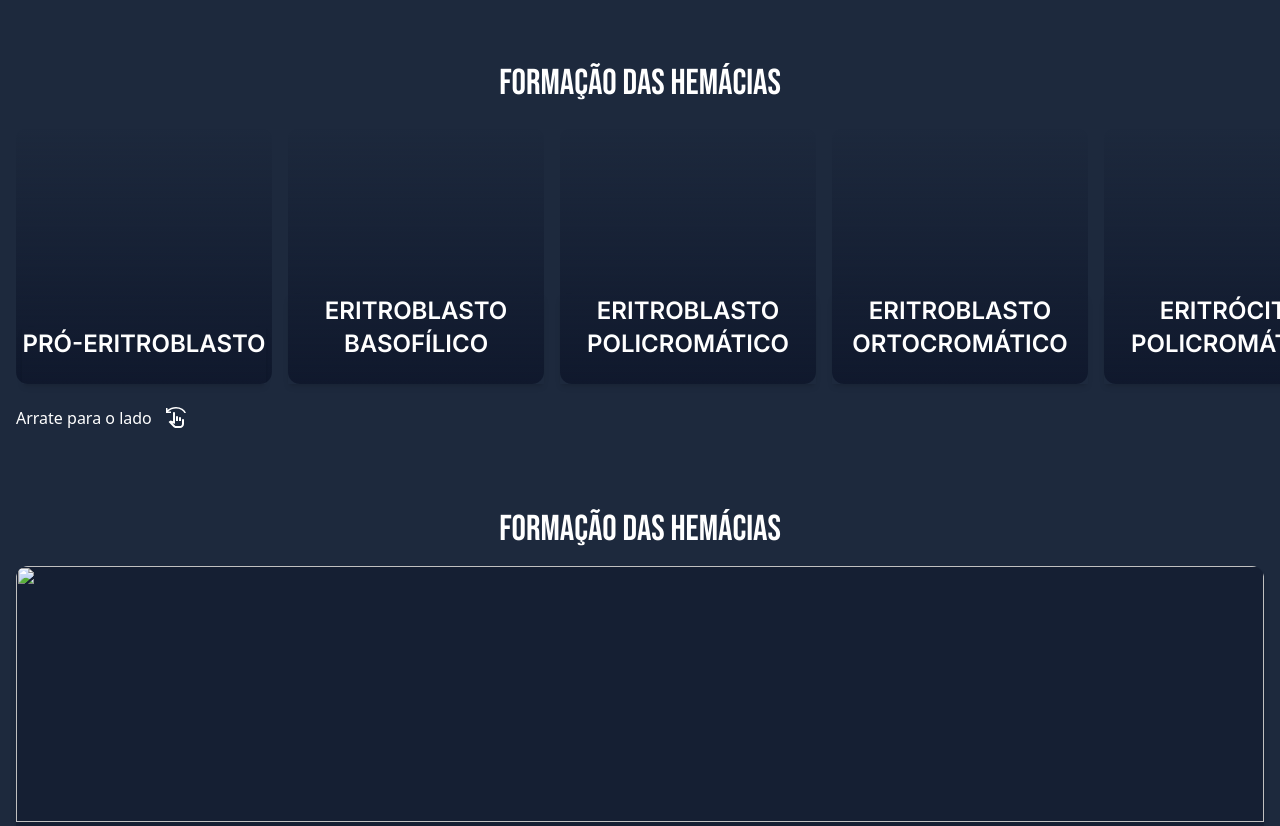
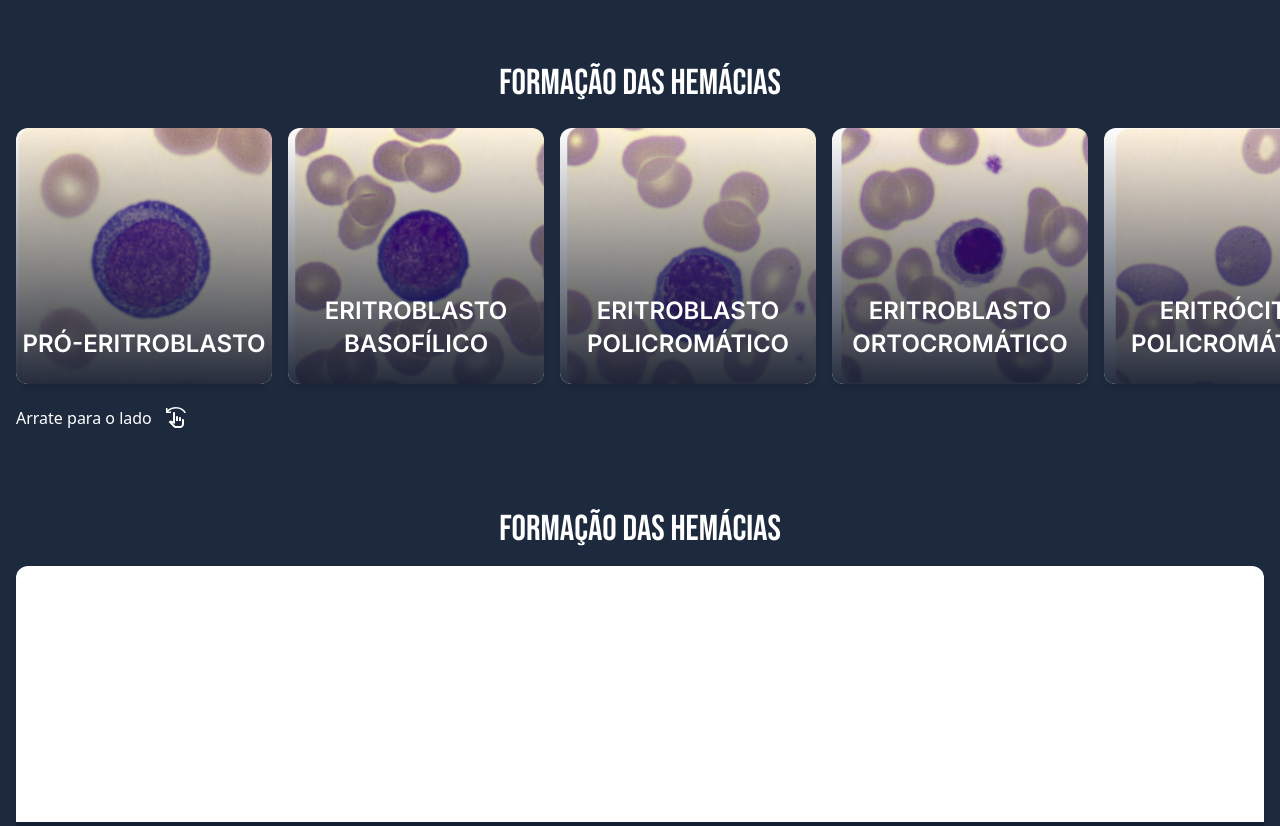
Before and after one commit to GustavoAndreyIF/projetointegrador, a website: page docs/index.html in a window 1280 px wide. Shown: the part 1200-2026 px from the top of the page. Drawn offline with nearby package versions, Linux system fonts and the light colour scheme; files that its build step writes are made by us from their sources; the site is published under a folder, as on GitHub Pages, so addresses that start at the root find nothing; files whose address does not match are found by name.

Commit message:
Correção de path das imagens

```diff
--- a/docs/index.html
+++ b/docs/index.html
@@ -204,33 +204,33 @@
 
 				<div class="scroll-container">
 					<div
-						class="scroll-card bg-cover bg-center bg-[url('/docs/images/life_cicle/first/0.png')]"
+						class="scroll-card bg-cover bg-center bg-[url('images/life_cicle/first/0.png')]"
 					>
 					<h5>PRÓ-ERITROBLASTO</h5>
 					</div>
 
 					<div
-						class="scroll-card bg-cover bg-center bg-[url('/docs/images/life_cicle/second/0.png')]"
+						class="scroll-card bg-cover bg-center bg-[url('images/life_cicle/second/0.png')]"
 					>
 					<h5>ERITROBLASTO BASOFÍLICO</h5>
 					</div>
 					<div
-						class="scroll-card bg-cover bg-center bg-[url('/docs/images/life_cicle/third/0.png')]"
+						class="scroll-card bg-cover bg-center bg-[url('images/life_cicle/third/0.png')]"
 					>
 					<h5>ERITROBLASTO POLICROMÁTICO</h5>
 					</div>
 					<div
-						class="scroll-card bg-cover bg-center bg-[url('/docs/images/life_cicle/fourth/0.png')]"
+						class="scroll-card bg-cover bg-center bg-[url('images/life_cicle/fourth/0.png')]"
 					>
 					<h5>ERITROBLASTO ORTOCROMÁTICO</h5>
 					</div>
 					<div
-						class="scroll-card bg-cover bg-center bg-[url('/docs/images/life_cicle/fifth/0.png')]"
+						class="scroll-card bg-cover bg-center bg-[url('images/life_cicle/fifth/0.png')]"
 					>
 					<h5>ERITRÓCITO POLICROMÁTICO</h5>
 					</div>
 					<div
-						class="scroll-card bg-cover bg-center bg-[url('/docs/images/life_cicle/sixth/0.png')]"
+						class="scroll-card bg-cover bg-center bg-[url('images/life_cicle/sixth/0.png')]"
 					>
 					<h5>ERITRÓCITOS MADUROS</h5>
 					</div>
@@ -247,7 +247,7 @@
 				</div>
 				<div class="card-container">
 					<div class="card-2">
-						<img class="card-image" src="/docs/images/Placeholder.png" />
+						<img class="card-image" src="images/Placeholder.png" />
 						<div>
 							<h4>Titulo do Card Image</h4>
 							<p>
@@ -268,7 +268,7 @@
 				<div class="card-container">
 					<div class="card-2">
 						<video controls>
-							<source src="/docs/video/flower.webm" />
+							<source src="video/flower.webm" />
 						</video>
 						<div>
 							<h4>Titulo do Card Image</h4>
```
